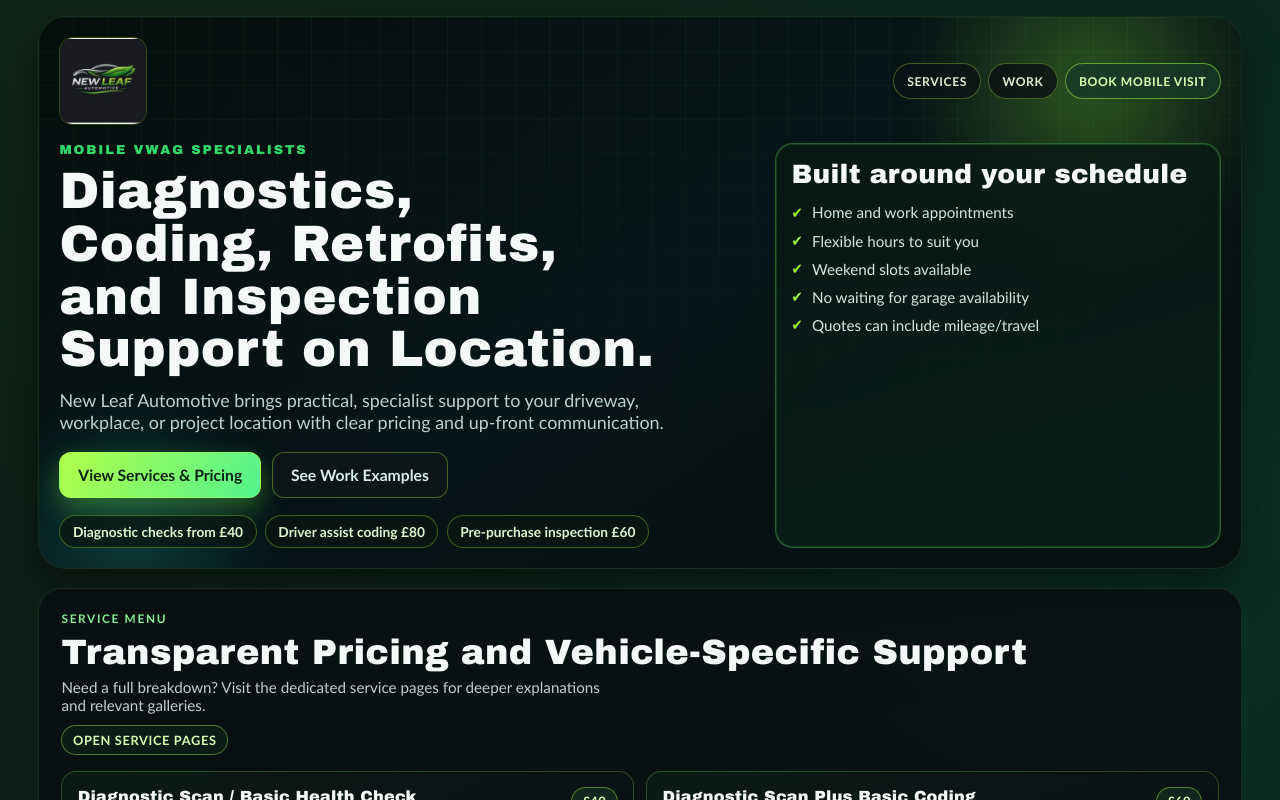
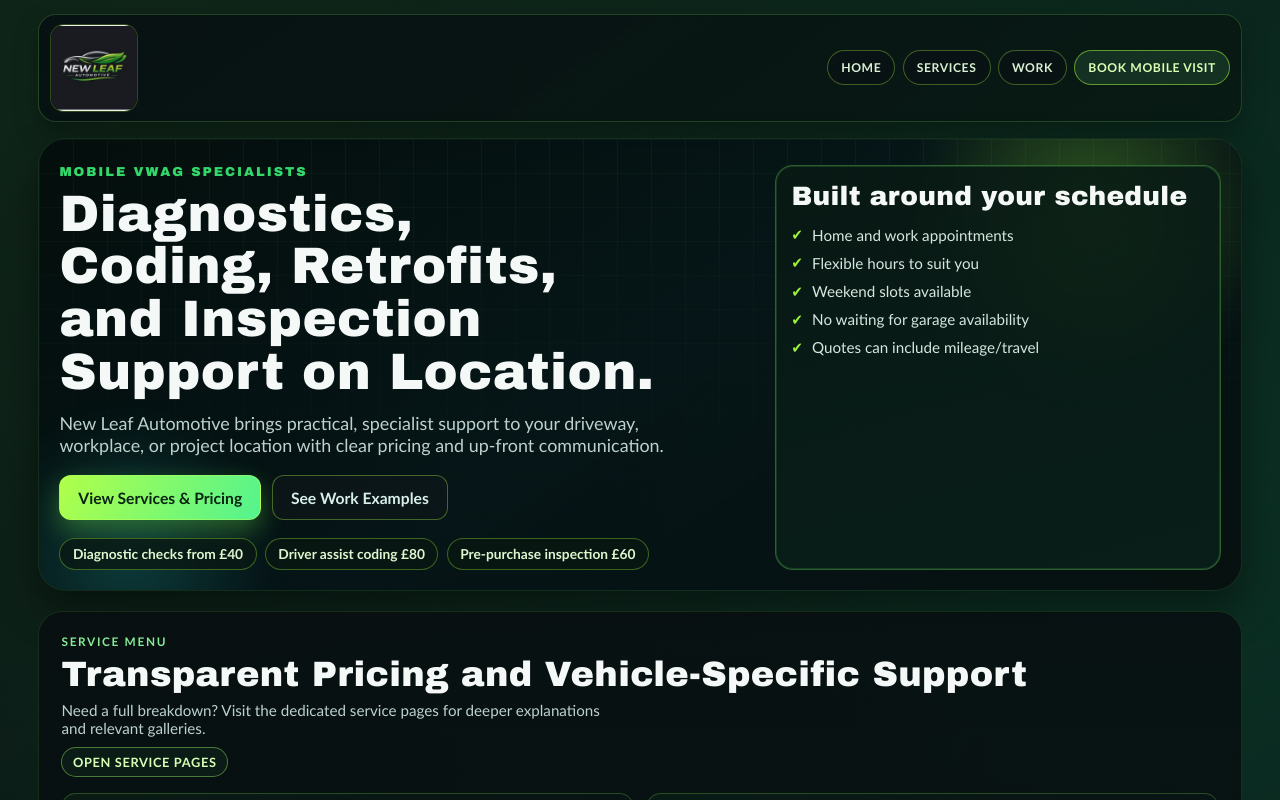
Before and after one commit to LinkifiPR/new-leaf-automotive, a Next.js app: page / in a window 1280 px wide. Shown: the top 800 px of the page. Built offline with nearby package versions, Linux system fonts and the light colour scheme.

Commit message:
Add global logo header across pages with home navigation

```diff
--- a/src/app/globals.css
+++ b/src/app/globals.css
@@ -45,6 +45,27 @@
   text-wrap: balance;
 }
 
+.site-header {
+  width: min(1240px, 94vw);
+  margin: 0.85rem auto 0;
+  border-radius: 18px;
+  border: 1px solid rgba(136, 250, 100, 0.2);
+  background: linear-gradient(
+    145deg,
+    rgba(7, 16, 19, 0.94) 0%,
+    rgba(8, 25, 19, 0.9) 100%
+  );
+  box-shadow: 0 10px 26px rgba(0, 0, 0, 0.28);
+}
+
+.site-header-inner {
+  display: flex;
+  justify-content: space-between;
+  align-items: center;
+  gap: 0.8rem;
+  padding: 0.56rem 0.66rem;
+}
+
 .home-shell {
   width: min(1240px, 94vw);
   margin: 0 auto;
@@ -175,7 +196,7 @@
   display: grid;
   grid-template-columns: 1.22fr 0.78fr;
   gap: 1.1rem;
-  margin-top: 1.1rem;
+  margin-top: 0.4rem;
 }
 
 .eyebrow {
@@ -1538,6 +1559,16 @@
 }
 
 @media (max-width: 700px) {
+  .site-header {
+    margin-top: 0.64rem;
+  }
+
+  .site-header-inner {
+    flex-direction: column;
+    align-items: flex-start;
+    gap: 0.56rem;
+  }
+
   .home-shell {
     width: min(100%, 94vw);
   }
@@ -1553,7 +1584,7 @@
   }
 
   .hero-nav {
-    justify-content: flex-end;
+    justify-content: flex-start;
   }
 
   .hero-nav a {
--- a/src/app/layout.tsx
+++ b/src/app/layout.tsx
@@ -1,4 +1,6 @@
 import type { Metadata } from "next";
+import Image from "next/image";
+import Link from "next/link";
 import "leaflet/dist/leaflet.css";
 import "./globals.css";
 
@@ -39,7 +41,30 @@
 }>) {
   return (
     <html lang="en">
-      <body>{children}</body>
+      <body>
+        <header className="site-header" aria-label="Primary site header">
+          <div className="site-header-inner">
+            <Link className="logo-wrap" href="/" aria-label="New Leaf Automotive home">
+              <Image
+                src="/brand/logo.jpeg"
+                alt="New Leaf Automotive logo"
+                width={200}
+                height={200}
+                priority
+              />
+            </Link>
+            <nav className="hero-nav" aria-label="Primary navigation">
+              <Link href="/">Home</Link>
+              <Link href="/services">Services</Link>
+              <Link href="/#work">Work</Link>
+              <Link className="nav-cta" href="/#book">
+                Book Mobile Visit
+              </Link>
+            </nav>
+          </div>
+        </header>
+        {children}
+      </body>
     </html>
   );
 }
--- a/src/app/page.tsx
+++ b/src/app/page.tsx
@@ -243,25 +243,6 @@
         <div className="orb orb-a" />
         <div className="orb orb-b" />
 
-        <header className="hero-top">
-          <Link className="logo-wrap" href="/" aria-label="New Leaf Automotive home">
-            <Image
-              src="/brand/logo.jpeg"
-              alt="New Leaf Automotive logo"
-              width={200}
-              height={200}
-              priority
-            />
-          </Link>
-          <nav className="hero-nav" aria-label="Page sections">
-            <Link href="/services">Services</Link>
-            <a href="#work">Work</a>
-            <a className="nav-cta" href="#book">
-              Book Mobile Visit
-            </a>
-          </nav>
-        </header>
-
         <div className="hero-main">
           <div>
             <p className="eyebrow">Mobile VWAG Specialists</p>
```
